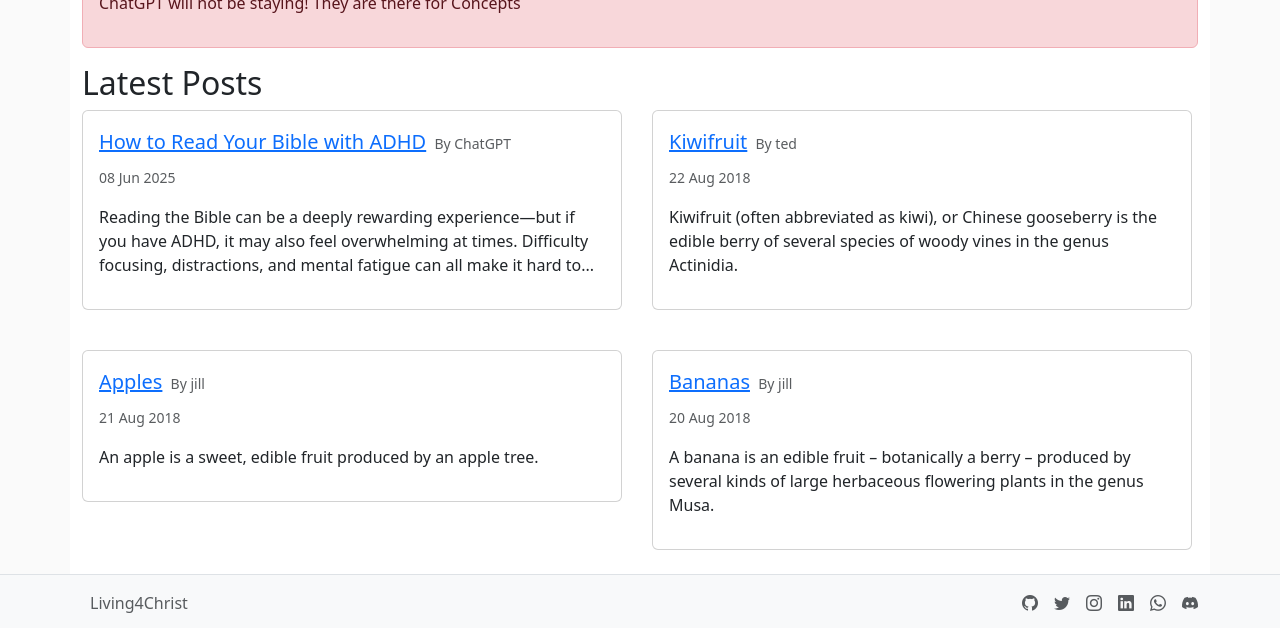
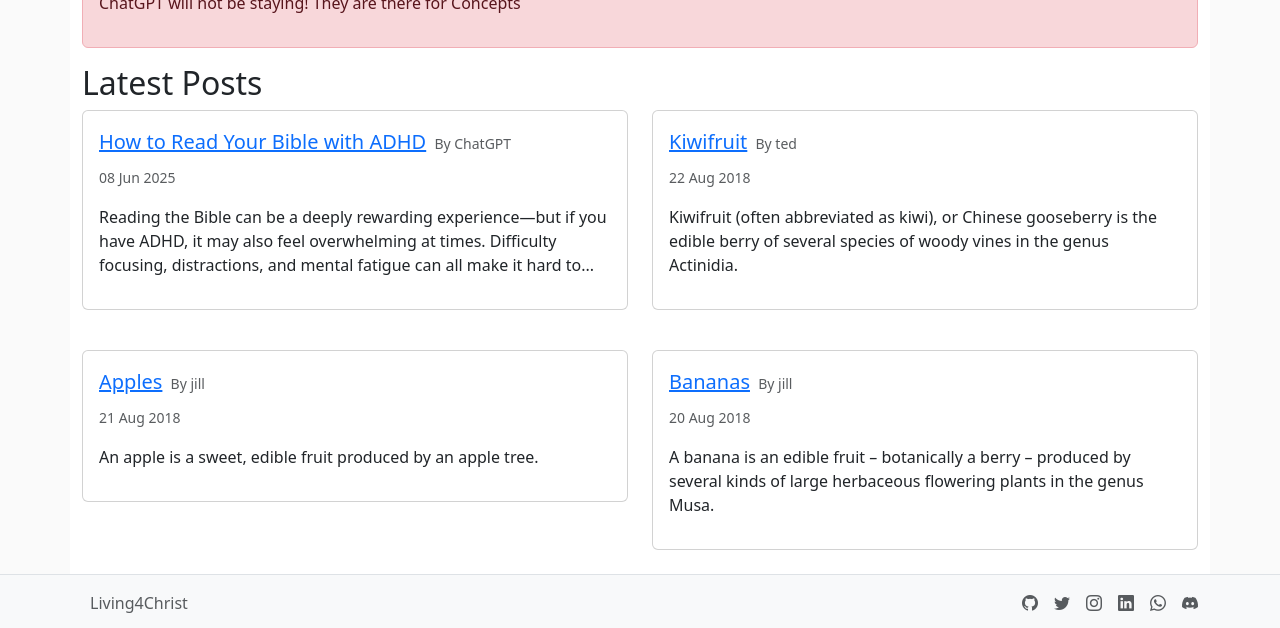
Before and after one commit to LivingForChrist/LivingForChrist.github.io, a Jekyll site: the page built from index.html, in a window 1280 px wide. Shown: the part 469-1097 px from the top of the page. Built offline with Jekyll 4.4.1, drawn with Linux system fonts in a browser that asks for light colours.

Commit message:
Fixed index.html container issue

```diff
--- a/index.html
+++ b/index.html
@@ -22,7 +22,7 @@ headerSubtitle: ""
     <div class="row row-cols-1 row-cols-md-2 g-4">
         {% for post in site.posts %}
         <div class="col">
-            <div class="card mb-3" style="width: 540px !important;">
+            <div class="card mb-3" style="">
                 <div class="card-body">
                     {%if post.thumbnail %}
                     <img src="{{ post.thumbnail }}" class="img-thumbnail rounded-start " alt="{{ page.thumbnail-alt }}">
```
